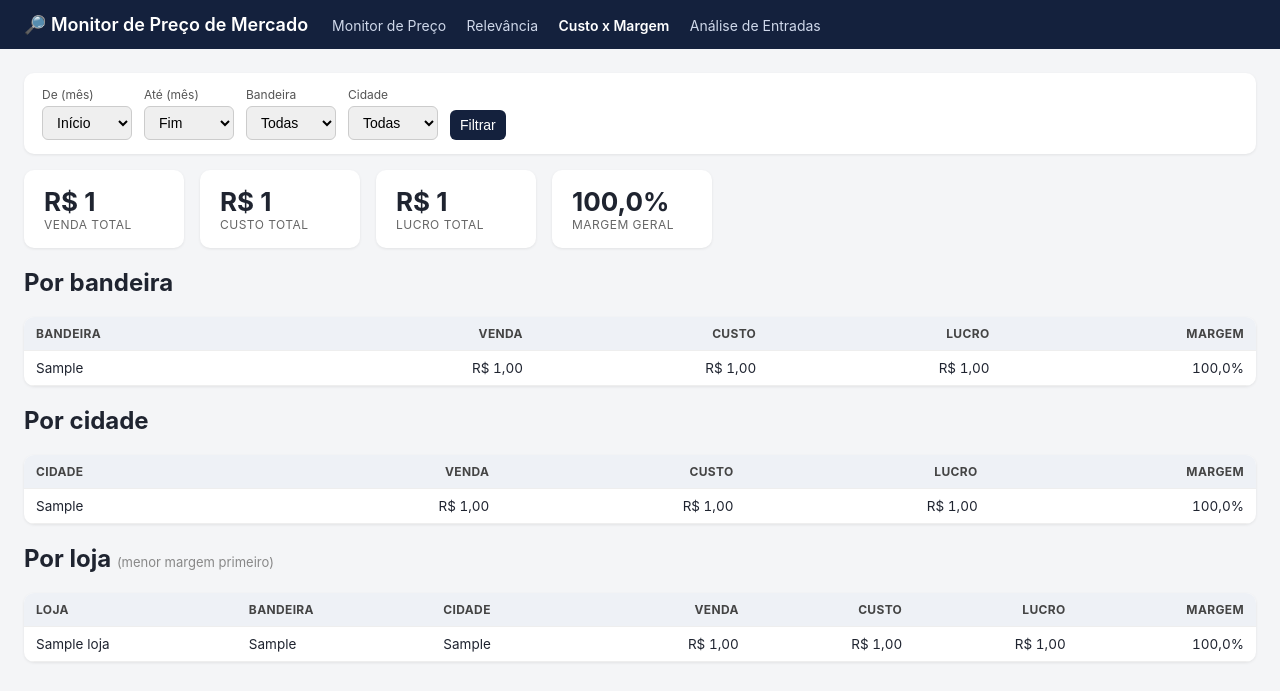
After one commit to gabrielvelanes-coder/monitor-de-pre-os-, a Django app: page /custo-margem/ in a window 1280 px wide. The commit adds this page. Shown: the top 691 px of the page. Run offline with Django 5.2, Linux system fonts and the light colour scheme; tables that the repository leaves empty hold one stand-in row (values such as "Sample post").

Commit message:
Tela Custo x Margem (por loja/bandeira/cidade)
Novo /custo-margem/: agrega VendaItem.venda/custo/lucro em 3 níveis
(loja, bandeira, cidade), mesmos filtros de mês/bandeira/cidade da tela
de Relevância. Tabela por loja ordenada com a menor margem primeiro,
sem motor de sugestão -- só monitoramento. Lojas fechadas (Loja 12/
Jaguaquara) aparecem marcadas mas não escondidas, pra não perder o
histórico de venda.

```diff
--- a/apps/vendas/services.py
+++ b/apps/vendas/services.py
@@ -7,6 +7,8 @@ from __future__ import annotations
 
 from collections import defaultdict
 from decimal import Decimal
+
+from django.db.models import Sum
 
 from apps.vendas.models import VendaItem
 
@@ -61,3 +63,49 @@ def relevancia_por_classificacao(
             item["relevante"] = (i == 0) or (acumulado - item["pct_classificacao"] < corte_relevante_pct)
         resultado[classificacao] = itens
     return resultado
+
+
+def _filtrar_vendas(
+    ano_mes_de: str | None, ano_mes_ate: str | None, bandeira: str | None, cidade: str | None,
+):
+    qs = VendaItem.objects.all()
+    if ano_mes_de:
+        qs = qs.filter(ano_mes__gte=ano_mes_de)
+    if ano_mes_ate:
+        qs = qs.filter(ano_mes__lte=ano_mes_ate)
+    if bandeira:
+        qs = qs.filter(loja__bandeira=bandeira)
+    if cidade:
+        qs = qs.filter(loja__cidade=cidade)
+    return qs
+
+
+def _agregar(qs, campos: list[str]) -> list[dict]:
+    """Soma venda/custo/lucro agrupado pelos `campos` dados (campos de Loja,
+    via a FK) e calcula margem % (lucro/venda) -- ordenado com a menor
+    margem primeiro (mesmo espírito do Monitor de Preço, "mais caro
+    primeiro": só destaca, não sugere nada)."""
+    linhas = list(qs.values(*campos).annotate(venda=Sum("venda"), custo=Sum("custo"), lucro=Sum("lucro")))
+    for l in linhas:
+        l["margem_pct"] = round(l["lucro"] / l["venda"] * 100, 1) if l["venda"] else None
+    linhas.sort(key=lambda l: (l["margem_pct"] is None, l["margem_pct"]))
+    return linhas
+
+
+def custo_margem_resumo(
+    ano_mes_de: str | None = None,
+    ano_mes_ate: str | None = None,
+    bandeira: str | None = None,
+    cidade: str | None = None,
+) -> dict:
+    """Custo x Margem em 3 níveis (loja/bandeira/cidade) a partir do que já
+    está em VendaItem (venda/custo/lucro, do relatório 'Análise de Venda por
+    Item' do ERP) -- pedido do Gabriel, só leitura do que já vendeu, sem
+    motor de sugestão."""
+    qs = _filtrar_vendas(ano_mes_de, ano_mes_ate, bandeira, cidade)
+    por_loja = _agregar(qs, ["loja_id", "loja__nome", "loja__bandeira", "loja__cidade", "loja__ativa"])
+    por_bandeira = _agregar(qs, ["loja__bandeira"])
+    por_cidade = _agregar(qs, ["loja__cidade"])
+    geral = qs.aggregate(venda=Sum("venda"), custo=Sum("custo"), lucro=Sum("lucro"))
+    geral["margem_pct"] = round(geral["lucro"] / geral["venda"] * 100, 1) if geral.get("venda") else None
+    return {"por_loja": por_loja, "por_bandeira": por_bandeira, "por_cidade": por_cidade, "geral": geral}
--- a/apps/vendas/urls.py
+++ b/apps/vendas/urls.py
@@ -6,4 +6,5 @@ app_name = "vendas"
 
 urlpatterns = [
     path("relevancia/", views.relevancia, name="relevancia"),
+    path("custo-margem/", views.custo_margem, name="custo_margem"),
 ]
--- a/apps/vendas/views.py
+++ b/apps/vendas/views.py
@@ -3,7 +3,7 @@ from django.shortcuts import render
 from apps.lojas.models import Loja
 from apps.vendas.models import VendaItem
 
-from .services import relevancia_por_classificacao
+from .services import custo_margem_resumo, relevancia_por_classificacao
 
 
 def relevancia(request):
@@ -40,3 +40,24 @@ def relevancia(request):
         "itens_detalhe": dados.get(classificacao_escolhida, []) if classificacao_escolhida else None,
     }
     return render(request, "vendas/relevancia.html", context)
+
+
+def custo_margem(request):
+    ano_mes_de = request.GET.get("de") or None
+    ano_mes_ate = request.GET.get("ate") or None
+    bandeira = request.GET.get("bandeira") or None
+    cidade = request.GET.get("cidade") or None
+
+    meses = list(VendaItem.objects.values_list("ano_mes", flat=True).distinct().order_by("ano_mes"))
+    bandeiras = list(Loja.objects.exclude(bandeira="").values_list("bandeira", flat=True).distinct().order_by("bandeira"))
+    cidades = list(Loja.objects.exclude(cidade="").values_list("cidade", flat=True).distinct().order_by("cidade"))
+
+    dados = custo_margem_resumo(ano_mes_de, ano_mes_ate, bandeira, cidade)
+
+    context = {
+        "meses": meses, "bandeiras": bandeiras, "cidades": cidades,
+        "ano_mes_de": ano_mes_de, "ano_mes_ate": ano_mes_ate,
+        "bandeira_selecionada": bandeira, "cidade_selecionada": cidade,
+        **dados,
+    }
+    return render(request, "vendas/custo_margem.html", context)
--- a/templates/base.html
+++ b/templates/base.html
@@ -57,6 +57,7 @@
     <nav>
         <a href="{% url 'monitor:monitor_preco' %}" {% if request.resolver_match.url_name == 'monitor_preco' %}class="ativo"{% endif %}>Monitor de Preço</a>
         <a href="{% url 'vendas:relevancia' %}" {% if request.resolver_match.url_name == 'relevancia' %}class="ativo"{% endif %}>Relevância</a>
+        <a href="{% url 'vendas:custo_margem' %}" {% if request.resolver_match.url_name == 'custo_margem' %}class="ativo"{% endif %}>Custo x Margem</a>
         <a href="#" title="Ainda não implementado">Análise de Entradas</a>
     </nav>
 </header>
--- /dev/null
+++ b/templates/vendas/custo_margem.html
@@ -0,0 +1,114 @@
+{% extends "base.html" %}
+{% block titulo %}Custo x Margem{% endblock %}
+{% block conteudo %}
+
+<form class="filtros" method="get">
+    <div>
+        <label for="de">De (mês)</label>
+        <select name="de" id="de">
+            <option value="">Início</option>
+            {% for m in meses %}<option value="{{ m }}" {% if m == ano_mes_de %}selected{% endif %}>{{ m }}</option>{% endfor %}
+        </select>
+    </div>
+    <div>
+        <label for="ate">Até (mês)</label>
+        <select name="ate" id="ate">
+            <option value="">Fim</option>
+            {% for m in meses %}<option value="{{ m }}" {% if m == ano_mes_ate %}selected{% endif %}>{{ m }}</option>{% endfor %}
+        </select>
+    </div>
+    <div>
+        <label for="bandeira">Bandeira</label>
+        <select name="bandeira" id="bandeira">
+            <option value="">Todas</option>
+            {% for b in bandeiras %}<option value="{{ b }}" {% if b == bandeira_selecionada %}selected{% endif %}>{{ b }}</option>{% endfor %}
+        </select>
+    </div>
+    <div>
+        <label for="cidade">Cidade</label>
+        <select name="cidade" id="cidade">
+            <option value="">Todas</option>
+            {% for c in cidades %}<option value="{{ c }}" {% if c == cidade_selecionada %}selected{% endif %}>{{ c }}</option>{% endfor %}
+        </select>
+    </div>
+    <button type="submit">Filtrar</button>
+</form>
+
+<div class="cartoes">
+    <div class="cartao">
+        <div class="valor">R$ {{ geral.venda|default:0|floatformat:0 }}</div>
+        <div class="rotulo">Venda total</div>
+    </div>
+    <div class="cartao">
+        <div class="valor">R$ {{ geral.custo|default:0|floatformat:0 }}</div>
+        <div class="rotulo">Custo total</div>
+    </div>
+    <div class="cartao">
+        <div class="valor">R$ {{ geral.lucro|default:0|floatformat:0 }}</div>
+        <div class="rotulo">Lucro total</div>
+    </div>
+    <div class="cartao">
+        <div class="valor">{% if geral.margem_pct %}{{ geral.margem_pct }}%{% else %}—{% endif %}</div>
+        <div class="rotulo">Margem geral</div>
+    </div>
+</div>
+
+<h2>Por bandeira</h2>
+<table>
+    <thead>
+        <tr><th>Bandeira</th><th class="num">Venda</th><th class="num">Custo</th><th class="num">Lucro</th><th class="num">Margem</th></tr>
+    </thead>
+    <tbody>
+        {% for l in por_bandeira %}
+        <tr>
+            <td>{{ l.loja__bandeira|default:"(sem bandeira)" }}</td>
+            <td class="num">R$ {{ l.venda|floatformat:2 }}</td>
+            <td class="num">R$ {{ l.custo|floatformat:2 }}</td>
+            <td class="num">R$ {{ l.lucro|floatformat:2 }}</td>
+            <td class="num">{% if l.margem_pct %}{{ l.margem_pct }}%{% else %}—{% endif %}</td>
+        </tr>
+        {% endfor %}
+    </tbody>
+</table>
+
+<h2>Por cidade</h2>
+<table>
+    <thead>
+        <tr><th>Cidade</th><th class="num">Venda</th><th class="num">Custo</th><th class="num">Lucro</th><th class="num">Margem</th></tr>
+    </thead>
+    <tbody>
+        {% for l in por_cidade %}
+        <tr>
+            <td>{{ l.loja__cidade|default:"(sem cidade)" }}</td>
+            <td class="num">R$ {{ l.venda|floatformat:2 }}</td>
+            <td class="num">R$ {{ l.custo|floatformat:2 }}</td>
+            <td class="num">R$ {{ l.lucro|floatformat:2 }}</td>
+            <td class="num">{% if l.margem_pct %}{{ l.margem_pct }}%{% else %}—{% endif %}</td>
+        </tr>
+        {% endfor %}
+    </tbody>
+</table>
+
+<h2>Por loja <span style="font-weight:400; font-size:13px; color:#888;">(menor margem primeiro)</span></h2>
+<table>
+    <thead>
+        <tr><th>Loja</th><th>Bandeira</th><th>Cidade</th><th class="num">Venda</th><th class="num">Custo</th><th class="num">Lucro</th><th class="num">Margem</th></tr>
+    </thead>
+    <tbody>
+        {% for l in por_loja %}
+        <tr>
+            <td>{{ l.loja__nome }}{% if not l.loja__ativa %} <span class="tag neutro">fechada</span>{% endif %}</td>
+            <td>{{ l.loja__bandeira|default:"—" }}</td>
+            <td>{{ l.loja__cidade|default:"—" }}</td>
+            <td class="num">R$ {{ l.venda|floatformat:2 }}</td>
+            <td class="num">R$ {{ l.custo|floatformat:2 }}</td>
+            <td class="num">R$ {{ l.lucro|floatformat:2 }}</td>
+            <td class="num">{% if l.margem_pct %}{{ l.margem_pct }}%{% else %}—{% endif %}</td>
+        </tr>
+        {% empty %}
+        <tr><td colspan="7" class="vazio">Sem dados de venda pros filtros escolhidos.</td></tr>
+        {% endfor %}
+    </tbody>
+</table>
+
+{% endblock %}
```
Also changed, not shown: README.md.
